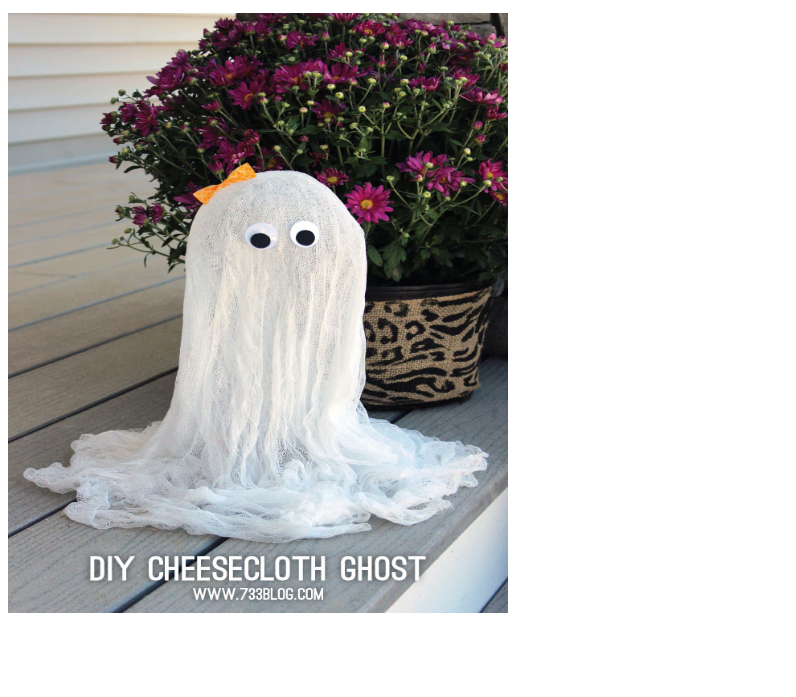
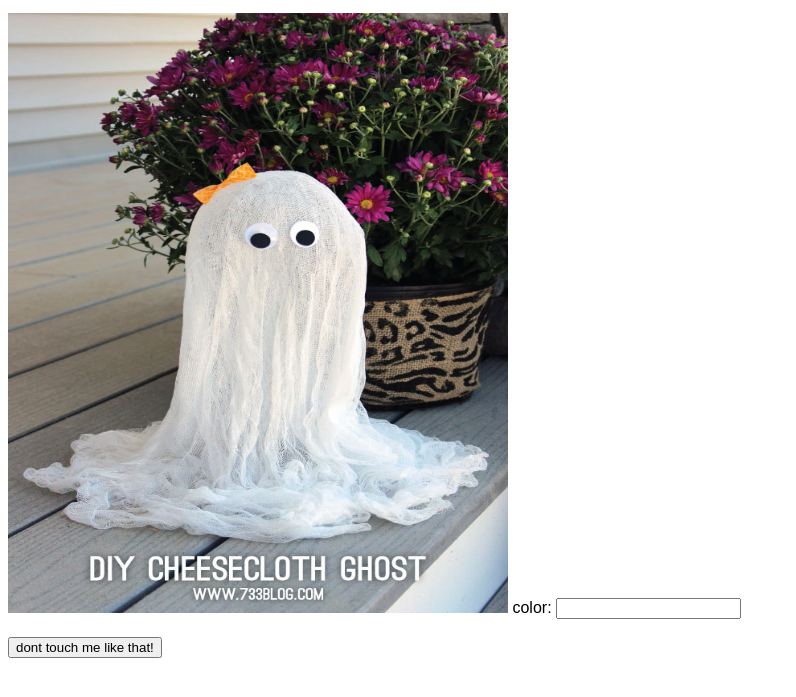
Before and after one commit to austindanna/cheesecloth, a plain HTML site: page index.html in a window 1280 px wide. Shown: the part 101-798 px from the top of the page, without its empty margins (0-796 px from the left). Drawn offline with Linux system fonts and the light colour scheme; a web font is replaced by a local one.

Commit message:
im so confused

```diff
--- a/index.html
+++ b/index.html
@@ -7,11 +7,36 @@
         body {
           font-family: "SecularOne", sans-serif;
         }
-        </style>
+    </style>
 <body>
+    <script>
+        const delay = ms => new Promise(res => setTimeout(res, ms));
 
-<h1>I love carson</h1>
-<p>I peed my pants.</p>
-<img src="ghost.jpg" alt="Girl in a jacket" width="500" height="600">
+        const myFunction = async() => {
+            document.body.style.backgroundColor = document.getElementById("color").value;
+            let variable = 0;
+
+            console.log(variable);
+
+            variable = 3;
+
+            console.log(variable);
+
+            while( variable >= 0){
+                console.log(variable);
+                document.getElementById("color").style.paddingLeft = `${variable * 50}px`
+                await delay(5000);
+                variable = variable -1;
+            }
+        }
+    </script>
+
+    <h1>I love carson</h1>
+    <p>I peed my pants.</p>
+    <img src="ghost.jpg" alt="Girl in a jacket" width="500" height="600">
+    <label for="color">color:</label>
+    <input type="text" id="color" name="color"><br><br>
+    <button onclick="myFunction()" type="button">dont touch me like that!</button>
+
 </body>
 </html>
```
